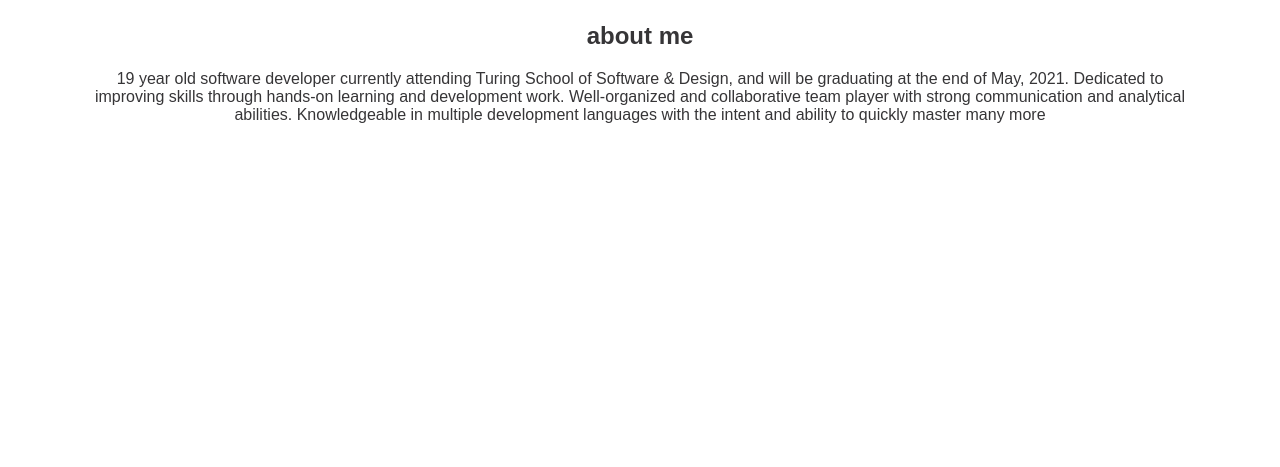
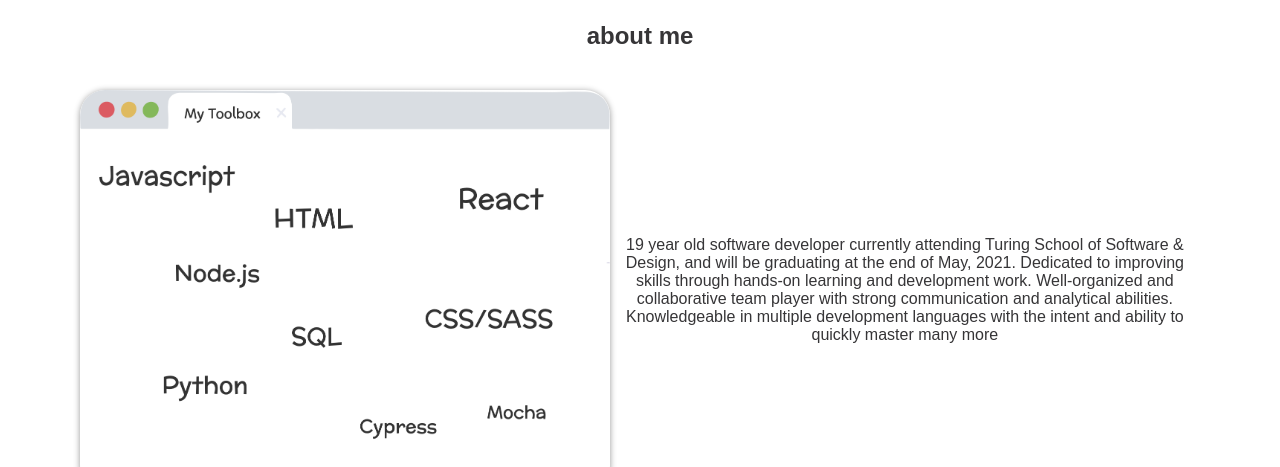
Before and after one commit to josharagon/josharagon-website, a React (Create React App) app: page / in a window 1280 px wide. Shown: the part 2220-2687 px from the top of the page. Before the commit the page ends 2360 px from the top, so only its background shows below. Built offline with nearby package versions, Linux system fonts and the light colour scheme.

Commit message:
Add my toolbox to my about section

```diff
--- a/src/App.js
+++ b/src/App.js
@@ -1,5 +1,7 @@
 import './App.scss';
 import me from './img/me.png'
+import toolsLight from './img/toolsLight.png'
+import toolsDark from './img/toolsDark.png'
 import * as React from 'react';
 import { Component } from 'react'
 import Card from './Card.js'
@@ -36,6 +38,18 @@ class App extends Component {
     this.setState({ isDarkMode: checked });
   };
 
+  renderToolImg = () => {
+    if (this.state.theme === 'light') {
+      return (
+        <img src={toolsLight} className='my-toolbox'></img>
+      )
+    } else {
+      return (
+        <img src={toolsDark} className='my-toolbox'></img>
+      )
+    }
+  }
+
   render() {
     return (
       <ThemeProvider theme={this.state.theme === 'light' ? lightTheme : darkTheme}>
@@ -69,8 +83,8 @@ class App extends Component {
           </section>
           <section className='about-me'>
             <h1> about me </h1>
-            <div>
-              <src></src>
+            <div className='tools-about'>
+              {this.renderToolImg()}
               <p> 19 year old software developer currently attending Turing School of Software & Design, and will be graduating at the end of May, 2021. Dedicated to improving skills through hands-on learning and development work. Well-organized and collaborative team player with strong communication and analytical abilities. Knowledgeable in multiple development languages with the intent and ability to quickly master many more</p>
             </div>
           </section>
--- a/src/App.scss
+++ b/src/App.scss
@@ -79,3 +79,17 @@ body {
     padding-top: 100px;
     text-align: center;
 }
+
+.my-toolbox {
+    height: 400px;
+    box-shadow: #00000069 0px 1px 6px 0px;
+    border-radius: 25px;
+}
+
+.tools-about {
+    padding-top: 20px;
+    display: flex;
+    flex-direction: row;
+    align-items: center;
+    justify-content: space-evenly;
+}
```
Also changed, not shown: src/img/toolsDark.png (added), src/img/toolsLight.png (added).
